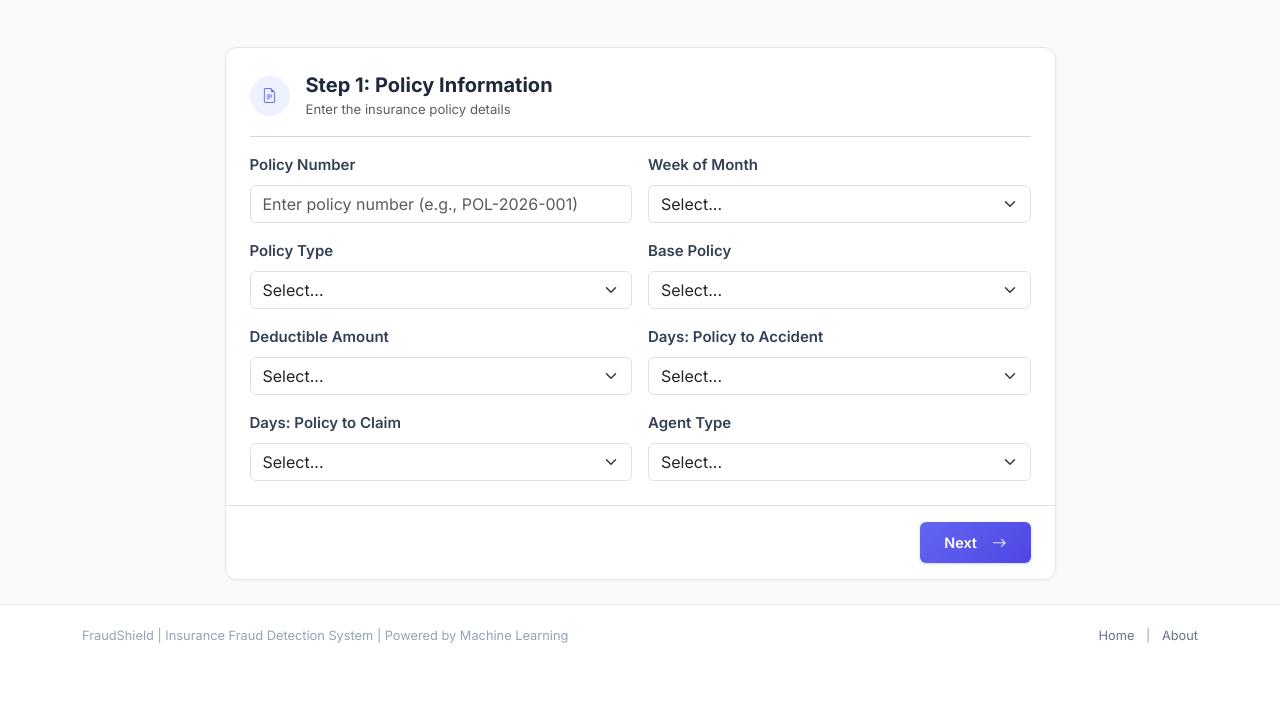
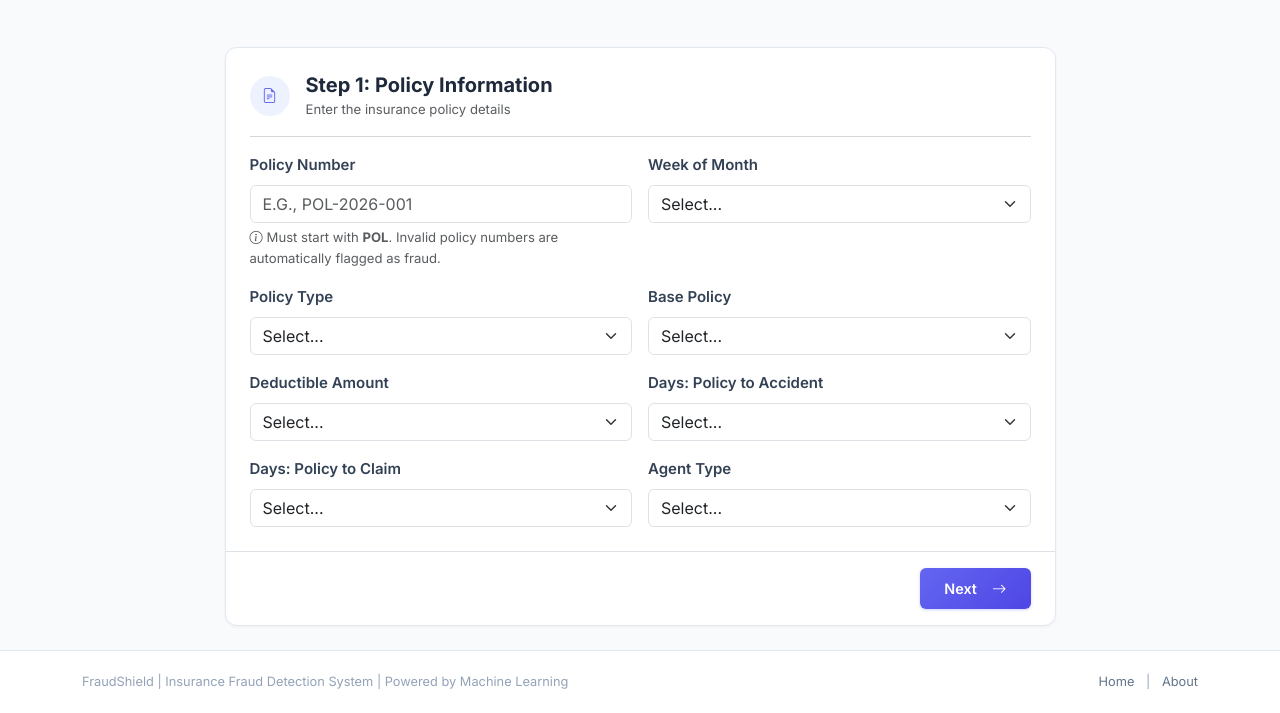
Before and after one commit to syedmohammedazhad4-del/FraudShield, a Flask app: page /predict in a window 1280 px wide. Shown: the part 237-950 px from the top of the page. Before the commit the page ends 880 px from the top, so only its background shows below. Run offline with Flask 3, Linux system fonts and the light colour scheme; the visitor is signed in with stand-in values (Sample User, id 1).

Commit message:
Add POL prefix validation - invalid policy numbers auto-flagged as fraud
- Policy number must start with "POL" (case-insensitive, auto-uppercased)
- Invalid policy numbers automatically flagged as Fraud with 100% confidence
- Warning message shown on result page for invalid policies
- Input field shows hint text about POL requirement

Co-Authored-By: Claude Opus 4.6 (1M context) <noreply@anthropic.com>

```diff
--- a/app/blueprints/api/routes.py
+++ b/app/blueprints/api/routes.py
@@ -24,9 +24,19 @@ def predict_view():
 
         try:
             # Extract policy number (not fed to model, just for tracking)
-            policy_number = form_data.pop('PolicyNumber', '')
+            policy_number = form_data.pop('PolicyNumber', '').strip().upper()
+
+            # Validate policy number: must start with "POL"
+            invalid_policy = not policy_number.startswith('POL')
 
             result = predict(form_data)
+
+            # If policy number is invalid (doesn't start with POL), override to Fraud
+            if invalid_policy:
+                result['result'] = 'Fraud'
+                result['confidence'] = 100.0
+                result['fraud_probability'] = 100.0
+                result['legitimate_probability'] = 0.0
 
             model = ModelMetadata.query.filter_by(is_active=True).first()
             prediction = Prediction(
@@ -36,7 +46,8 @@ def predict_view():
                 confidence_score=result['confidence'],
                 input_data_json=json.dumps(form_data),
                 encoded_data_json=json.dumps(result['encoded_data']),
-                model_version=model.version if model else 'unknown'
+                model_version=model.version if model else 'unknown',
+                notes='Invalid policy number - auto-flagged as fraud' if invalid_policy else None
             )
             db.session.add(prediction)
             db.session.commit()
--- a/app/templates/predict/result.html
+++ b/app/templates/predict/result.html
@@ -12,7 +12,12 @@
                         <i class="bi bi-exclamation-triangle fs-1 text-danger"></i>
                     </div>
                     <h2 class="fw-bold text-danger mb-2">FRAUD DETECTED</h2>
+                    {% if prediction.notes and 'Invalid policy' in prediction.notes %}
+                    <p class="text-danger fw-semibold mb-1"><i class="bi bi-shield-exclamation me-1"></i>Invalid Policy Number - Does not start with "POL"</p>
+                    <p class="text-muted mb-0">This claim has been automatically flagged as fraud due to an invalid policy number.</p>
+                    {% else %}
                     <p class="text-muted mb-0">This claim has been flagged as potentially fraudulent.</p>
+                    {% endif %}
                     {% else %}
                     <div class="d-inline-flex align-items-center justify-content-center rounded-circle bg-success bg-opacity-10 mb-3" style="width: 80px; height: 80px;">
                         <i class="bi bi-check-circle fs-1 text-success"></i>
--- a/app/templates/predict/wizard.html
+++ b/app/templates/predict/wizard.html
@@ -46,7 +46,8 @@
                                 <div class="col-md-6">
                                     <label for="{{ field_name }}" class="form-label fw-semibold text-slate-700">{{ field_info.label }}</label>
                                     {% if field_name == 'PolicyNumber' %}
-                                    <input type="text" class="form-control {% if form[field_name].errors %}is-invalid{% endif %}" id="{{ field_name }}" name="{{ field_name }}" placeholder="Enter policy number (e.g., POL-2026-001)" value="{{ form[field_name].data or '' }}" required>
+                                    <input type="text" class="form-control {% if form[field_name].errors %}is-invalid{% endif %}" id="{{ field_name }}" name="{{ field_name }}" placeholder="e.g., POL-2026-001" value="{{ form[field_name].data or '' }}" required style="text-transform: uppercase;">
+                                    <div class="form-text text-muted small"><i class="bi bi-info-circle me-1"></i>Must start with <strong>POL</strong>. Invalid policy numbers are automatically flagged as fraud.</div>
                                     {% elif field_name == 'Age' %}
                                     <input type="number" class="form-control {% if form[field_name].errors %}is-invalid{% endif %}" id="{{ field_name }}" name="{{ field_name }}" min="16" max="100" placeholder="Enter age (16-100)" value="{{ form[field_name].data or '' }}">
                                     {% elif field_info.choices %}
```
